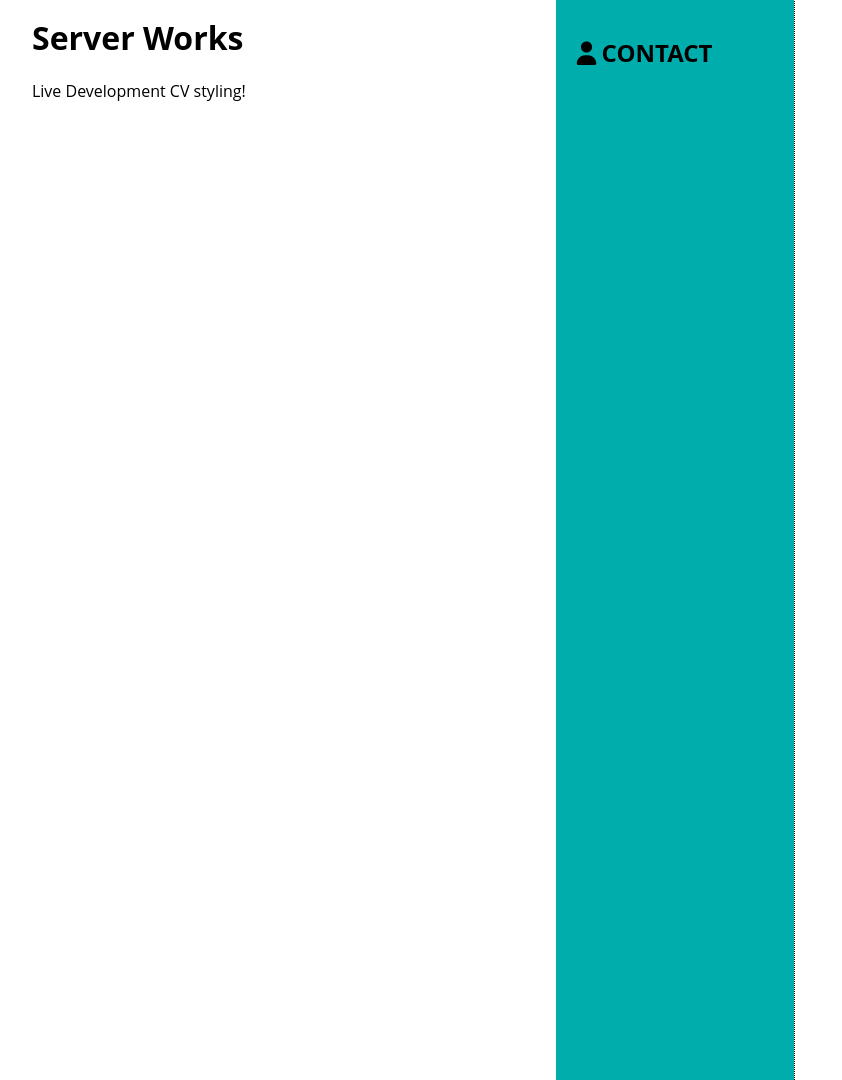
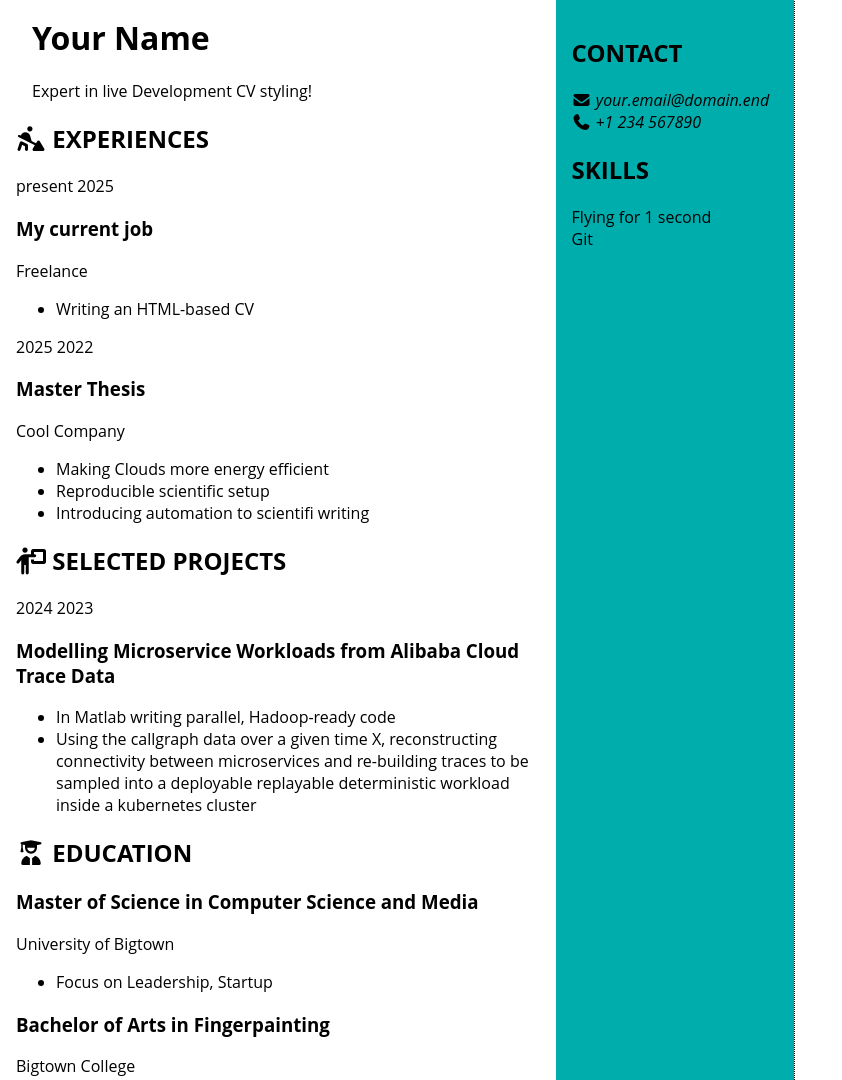
Before and after one commit to H3rby7/html-resume, a website: page index.html in a window 1280 px wide. Shown: the top 1080 px of the page, without its empty margins (0-842 px from the left). Drawn offline with Linux system fonts and the light colour scheme.

Commit message:
html stub input to begin styling

```diff
--- a/index.html
+++ b/index.html
@@ -2,18 +2,121 @@
 <head>
   <link rel="stylesheet" href="styles.css"/>
   <link rel="stylesheet" href="node_modules/@fortawesome/fontawesome-free/css/all.css"/>
+  <title>Resumé</title>
 </head>
 <body>
-  <div class="sidebar">
-    <h2><i class="fa-solid fa-user"></i>Contact</h2>
-  </div>
-  <div class="page">
+  <aside class="sidebar">
+    <section class="stage">
+      <header>
+        <h2>
+          Contact
+        </h2>
+      </header>
+    <address>
+      <ul class="no-bullets">
+        <li><i class="fa-solid fa-envelope"></i> your.email@domain.end</li>
+        <li><i class="fa-solid fa-phone"></i> +1 234 567890</li>
+      </ul>
+    </address>
+  </section>
+  <section class="stage">
+    <header>
+      <h2>
+        Skills
+      </h2>
+    </header>
+    <ul class="no-bullets">
+      <li>Flying for 1 second</li>
+      <li>Git</li>
+    </ul>
+  </section>
+  </aside>
+  <main class="page">
     <div class="title-sec">
-        <h1 class="name">Server Works</h1>
+        <h1 class="name">Your Name</h1>
         <p class="statement">
-          Live Development CV styling!
+          Expert in live Development CV styling!
         </p>
     </div>
+    <h2><i class="fa-solid fa-person-digging"></i> Experiences</h2>
+    <section class="stage">
+      <div class="years">
+        <span class="to">present</span>
+        <span class="from">2025</span>
+      </div>
+      <div class="details">
+        <header>
+          <h3 class="stage-title">My current job</h3>
+          <span class="stage-subtitle">Freelance</span>
+        </header>
+        <ul>
+          <li>Writing an HTML-based CV</li>
+        </ul>
+      </div>
+    </section>
+    <section class="stage">
+      <div class="years">
+        <span class="to">2025</span>
+        <span class="from">2022</span>
+      </div>
+      <div class="details">
+        <header>
+          <h3 class="stage-title">Master Thesis</h3>
+          <span class="stage-subtitle">Cool Company</span>
+        </header>
+        <ul>
+          <li>Making Clouds more energy efficient</li>
+          <li>Reproducible scientific setup</li>
+          <li>Introducing automation to scientifi writing</li>
+        </ul>
+      </div>
+    </section>
+    <h2>
+      <!--<i class="fa-solid fa-flag-checkered"></i>-->
+      <i class="fa-solid fa-person-chalkboard"></i>
+      Selected Projects</h2>
+    <section class="stage">
+      <div class="years">
+        <span class="to">2024</span>
+        <span class="from">2023</span>
+      </div>
+      <div class="details">
+        <header>
+          <h3 class="stage-title">Modelling Microservice Workloads from Alibaba Cloud Trace Data</h3>
+        </header>
+        <ul>
+          <li>In Matlab writing parallel, Hadoop-ready code</li>
+          <li>Using the callgraph data over a given time X, reconstructing connectivity between microservices and re-building traces to be sampled into a deployable replayable deterministic workload inside a kubernetes cluster</li>
+        </ul>
+      </div>
+    </section>
+    <h2>
+      <!--<i class="fa-solid fa-graduation-cap"></i>-->
+      <!--<i class="fa-solid fa-building-columns"></i>-->
+      <i class="fa-solid fa-user-graduate"></i>
+      Education
+    </h2>
+    <section class="stage">
+      <div class="details">
+        <header>
+          <h3 class="stage-title">Master of Science in Computer Science and Media</h3>
+          <span class="stage-subtitle">University of Bigtown</span>
+        </header>
+        <ul>
+          <li>Focus on Leadership, Startup</li>
+        </ul>
+      </div>
+    </section>
+    <section class="stage">
+      <div class="details">
+        <header>
+          <h3 class="stage-title">Bachelor of Arts in Fingerpainting</h3>
+          <span class="stage-subtitle">Bigtown College</span>
+        </header>
+      </div>
+    </section>
+  </main>
+  <div class="noprint-borders">
+    <!-- This div only shows borders in 'DEV' mode (not printing) around the area that is one a4 page. -->
   </div>
-  <div class="noprint-borders"></div>
 </body>
--- a/styles.css
+++ b/styles.css
@@ -62,6 +62,11 @@ h2 {
   display: none;
 }
 
+ul.no-bullets {
+  list-style: none;
+  padding: 0;
+}
+
 @media screen {
   .noprint-borders {
     display: block;
```
